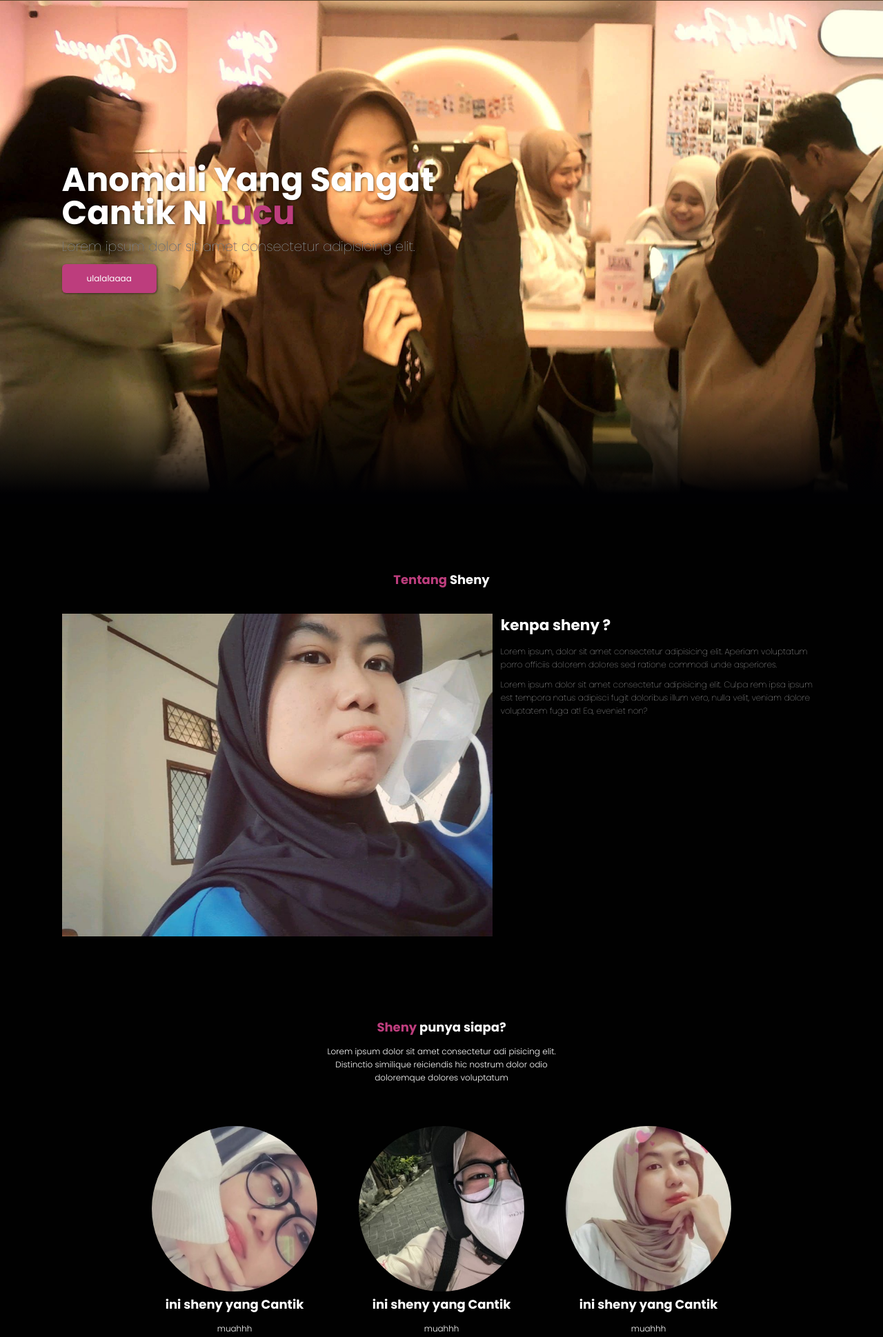
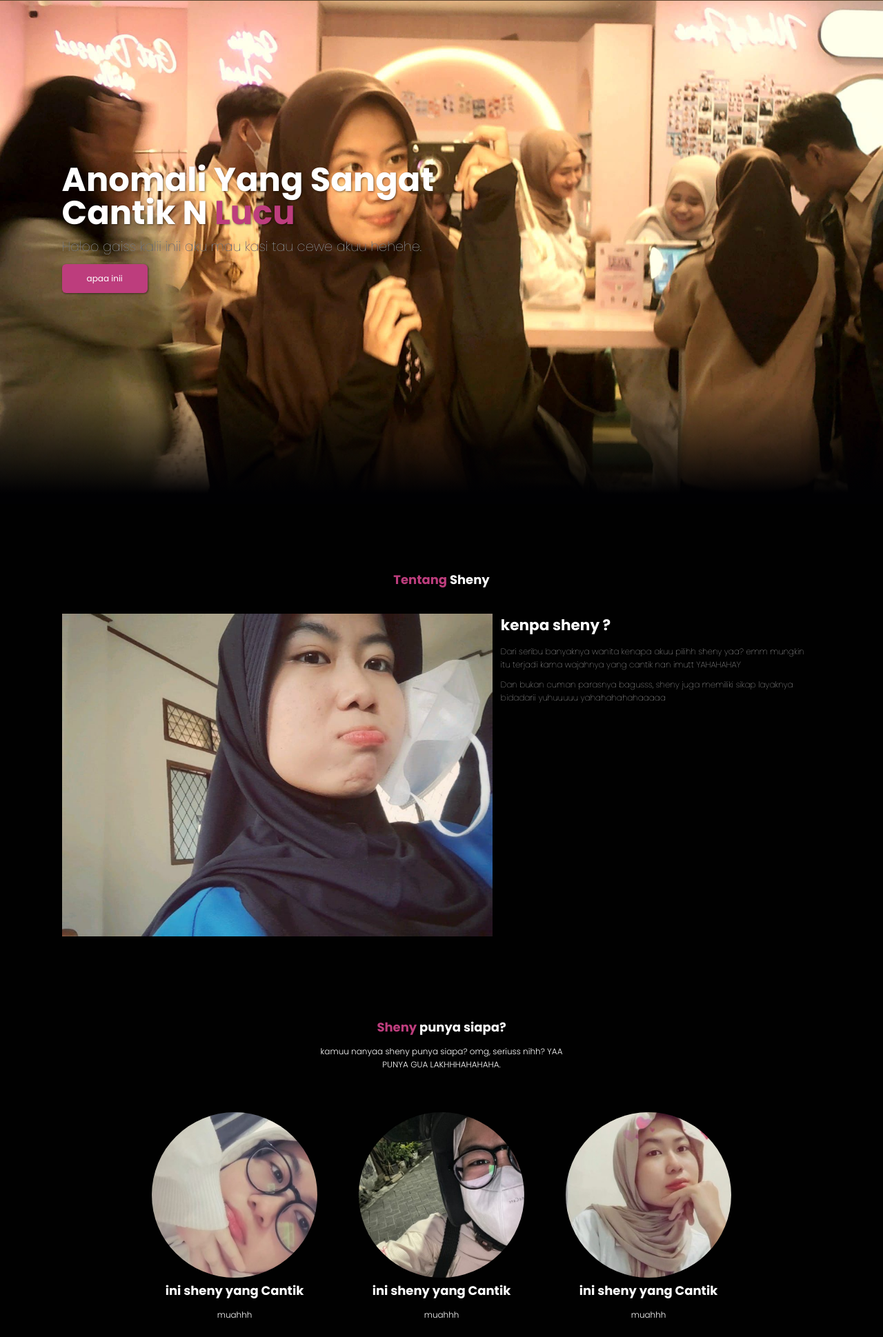
Before and after one commit to rizky-ijal/sheny-cantik.github.io, a plain HTML site: page index.html in a window 1280 px wide. Shown: the part 69-2008 px from the top of the page at 69% size. Drawn offline with nearby package versions, Linux system fonts and the light colour scheme.

Commit message:
megubah text

```diff
--- a/index.html
+++ b/index.html
@@ -51,8 +51,8 @@
   <section class="hero" id="home">
     <main class="content">
       <h1> Anomali Yang Sangat Cantik N <span>Lucu</span></h1>
-      <p>Lorem ipsum dolor sit amet consectetur adipisicing elit.</p>
-      <a href="iki.html" class="cta">ulalalaaaa</a>
+      <p>Haloo gaiss kalii inii aku mau kasi tau cewe akuu hehehe.</p>
+      <a href="iki.html" class="cta">apaa inii</a>
     </main>
   </section>
   <!-- HERO SELECTION  END-->
@@ -67,11 +67,8 @@
       </div>
       <div class="content">
         <h3>kenpa sheny ?</h3>
-        <p>Lorem ipsum, dolor sit amet consectetur adipisicing elit.
-          Aperiam voluptatum porro officiis dolorem dolores sed ratione
-          commodi unde asperiores.</p>
-        <p>Lorem ipsum dolor sit amet consectetur adipisicing elit. Culpa rem ipsa ipsum est tempora natus adipisci
-          fugit doloribus illum vero, nulla velit, veniam dolore voluptatem fuga at! Ea, eveniet non?</p>
+        <p>Dari seribu banyaknya wanita kenapa akuu pilihh sheny yaa? emm mungkin itu terjadi karna wajahnya yang cantik nan imutt YAHAHAHAY</p>
+        <p>Dan bukan cuman parasnya bagusss, sheny juga memiliki sikap layaknya bidadarii yuhuuuuu yahahahahahaaaaa</p>
       </div>
     </div>
   </section>
@@ -81,8 +78,7 @@
   <!-- MENU SECTION -->
   <section id="menu" class="menu">
     <h2><span>Sheny </span>punya siapa?</h2>
-    <p>Lorem ipsum dolor sit amet consectetur adi pisicing elit. Distinctio similique reiciendis hic nostrum dolor odio
-      doloremque dolores voluptatum </p>
+    <p>kamuu nanyaa sheny punya siapa? omg, seriuss nihh? YAA PUNYA GUA LAKHHHAHAHAHA. </p>
 
 
     <div class="row">
@@ -124,9 +120,8 @@
 
   <!-- CONTACT SECTION  -->
   <section id="contact" class="contact">
-    <h2><span>Kontak </span>sseny</h2>
-    <p>Lorem ipsum dolor, sit amet consectetur
-      adipisicing elit. Ea, cumque. </p>
+    <h2><span>masu</span>kan</h2>
+    <p>kalian kalau mau kirim masukan tentang website ini silahkan aja gaiss dan maps ini adalah rumah diaaa. </p>
 
 
     <div class="row">
@@ -171,7 +166,7 @@
     </div>
 
     <div class="credit">
-      <p>Created by <a href="">Muhamad Rizkt</a>. | &copy; 2024.</p>
+      <p>Created by <a href="">Muhamad Rizky</a>. | &copy; 2024.</p>
     </div>
   </footer>
 
```
